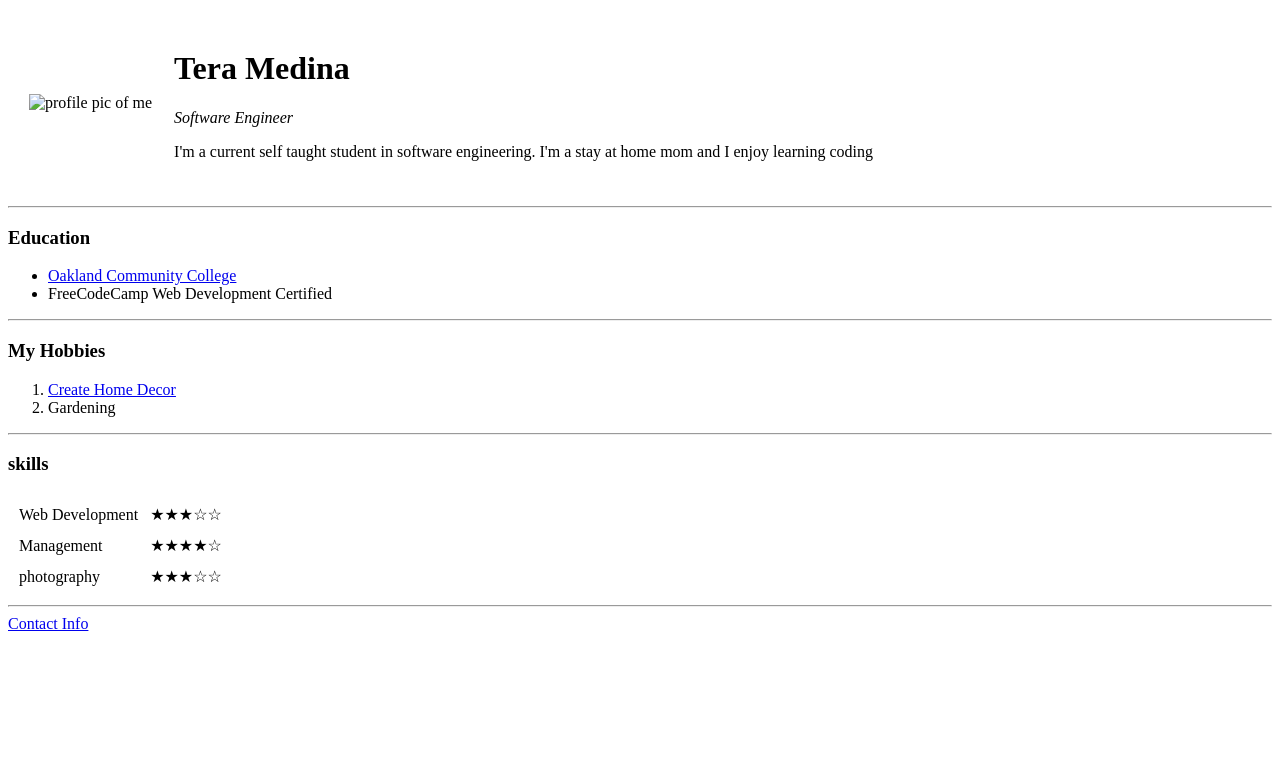
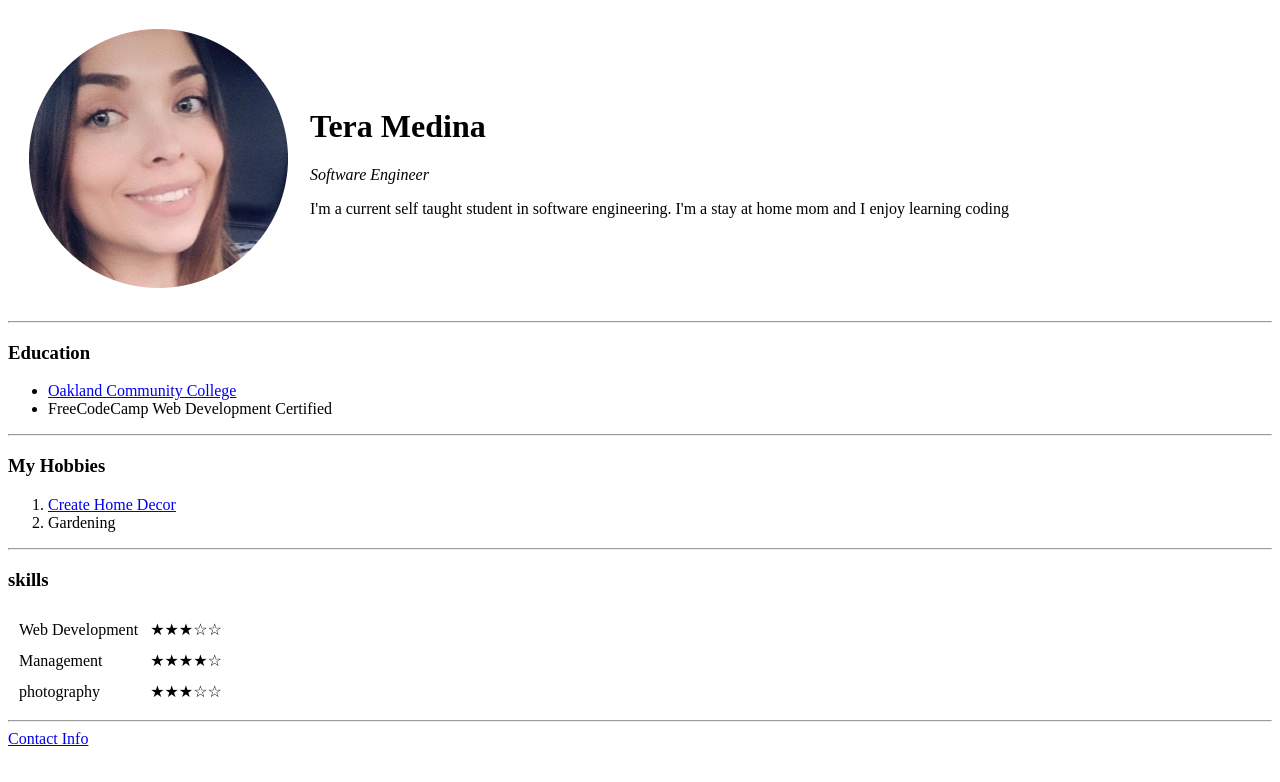
Before and after one commit to medina248/ps, a plain HTML site: page index.html in a window 1280 px wide. Drawn offline with Linux system fonts and the light colour scheme.

Commit message:
Update index.html

```diff
--- a/index.html
+++ b/index.html
@@ -7,7 +7,7 @@
   <body>
     <table cellspacing="20">
         <tr>
-            <td><img src="images/me1-modified.png" alt="profile pic of me"></td>
+            <td><img src="me1-modified.png" alt="profile pic of me"></td>
             <td><h1>Tera Medina</h1>
                 <p><em>Software Engineer</em></p>
                 <p>I'm a current self taught student in software engineering. I'm a stay at home mom and I enjoy learning coding</p></td>
```
